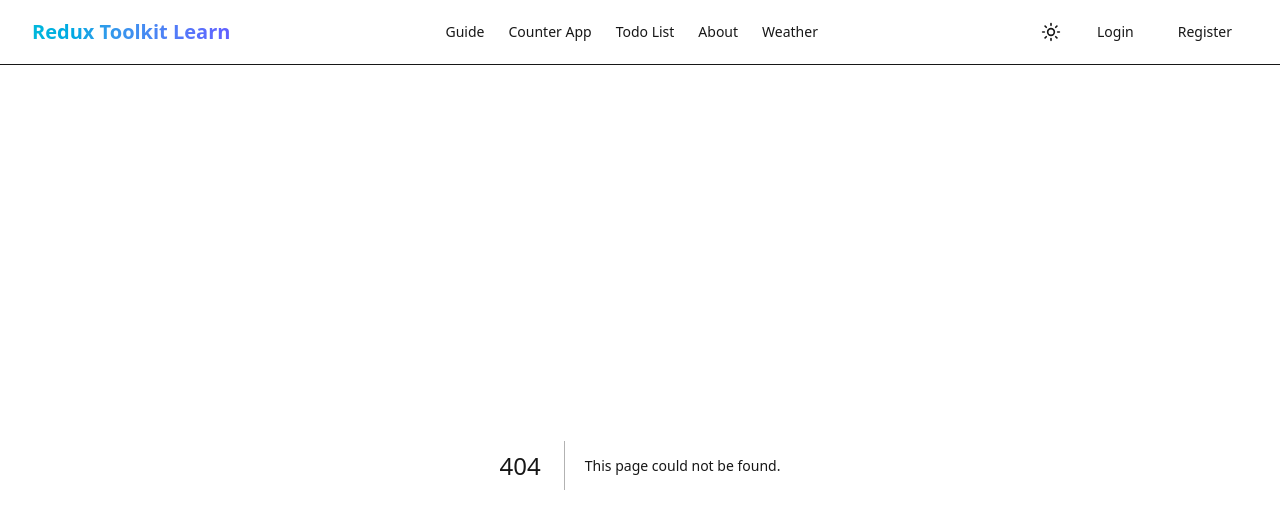
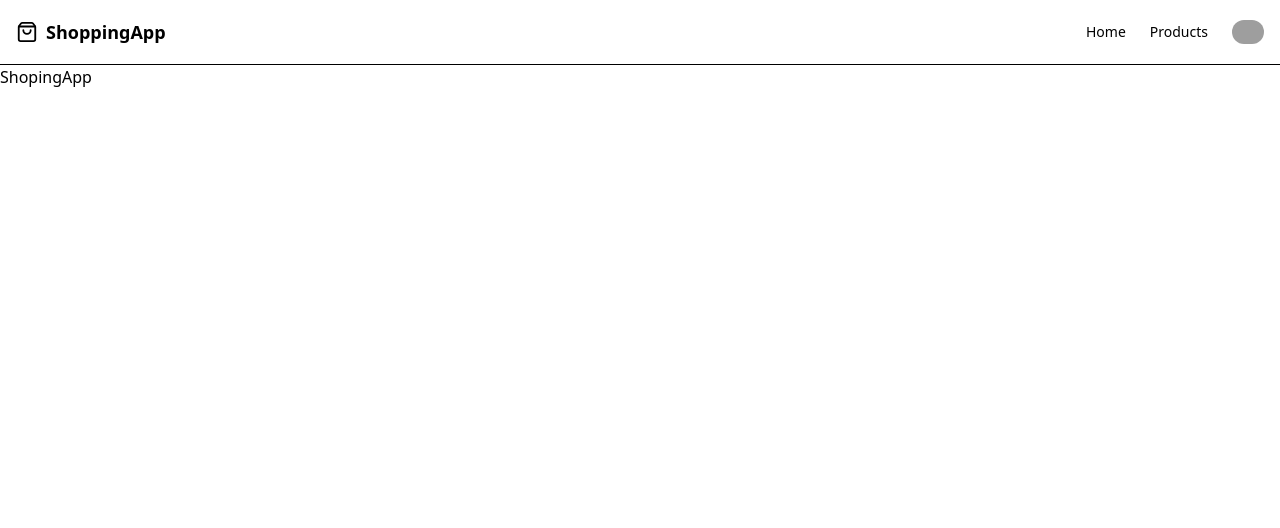
Before and after one commit to Sultanmia22/Learn-Redux-with-Next.js-TS, a Next.js app: page /shopingapp in a window 1280 px wide. Before the commit this address had no page. Shown: the top 528 px of the page. Built offline with nearby package versions, Linux system fonts and the light colour scheme; grey boxes are pictures that could not be loaded.

Commit message:
feat: add ShoppingApp layout, navbar, and fix weather card error

```diff
--- a/next.config.ts
+++ b/next.config.ts
@@ -8,6 +8,10 @@ const nextConfig: NextConfig = {
         hostname: 'openweathermap.org',
         pathname: '/img/**',
       },
+         {
+        protocol: "https",
+        hostname: "github.com",
+      },
     ],
   },
 };
--- /dev/null
+++ b/src/Components/Navbar/ConditionalNavbar.tsx
@@ -0,0 +1,15 @@
+// components/ConditionalNavbar.tsx
+"use client";
+import { usePathname } from "next/navigation";
+import Navbar from "./Navbar";
+
+const ConditionalNavbar = () => {
+  const pathname = usePathname();
+  const hideNavbar = pathname.startsWith("/shopingapp");
+
+  if (hideNavbar) return null;
+
+  return <Navbar />;
+};
+
+export default ConditionalNavbar;
--- a/src/Components/Navbar/Navbar.tsx
+++ b/src/Components/Navbar/Navbar.tsx
@@ -15,8 +15,9 @@ export default function Navbar() {
     { name: "Guide", href: "/" },
     { name: "Counter App", href: "/counter" },
     { name: "Todo List", href: "/todolist" },
+    { name: "Weather", href: "/weather" },
+    { name: "ShoppingApp", href: "/shopingapp" },
     { name: "About", href: "/about" },
-    { name: "Weather", href: "/weather" },
   ];
 
   return (
--- /dev/null
+++ b/src/Components/ShoppingApp/ShoppingNavbar.tsx
@@ -0,0 +1,58 @@
+// components/ShoppingNavbar.tsx
+"use client";
+
+import Link from "next/link";
+import Image from "next/image";
+import { usePathname } from "next/navigation";
+import { ShoppingBag } from "lucide-react";
+
+const navLinks = [
+  { label: "Home", href: "/shopingapp" },
+  { label: "Products", href: "/shopingapp/products" },
+];
+
+const ShoppingNavbar = () => {
+  const pathname = usePathname();
+
+  return (
+    <nav className="sticky top-0 z-50 w-full border-b border-border bg-background/95 backdrop-blur supports-[backdrop-filter]:bg-background/60">
+      <div className="max-w-7xl mx-auto px-4 h-16 flex items-center justify-between">
+
+        {/* Left: Logo */}
+        <Link href="/shopingapp" className="flex items-center gap-2 font-bold text-lg">
+          <ShoppingBag size={22} />
+          <span>ShoppingApp</span>
+        </Link>
+
+        {/* Right: Nav Links + Profile */}
+        <div className="flex items-center gap-6">
+          {navLinks.map(({ label, href }) => (
+            <Link
+              key={href}
+              href={href}
+              className={`text-sm font-medium transition-colors hover:text-foreground/80 ${
+                pathname === href
+                  ? "text-foreground"
+                  : "text-foreground/50"
+              }`}
+            >
+              {label}
+            </Link>
+          ))}
+
+          {/* Profile Image */}
+          <Image
+            src="https://github.com/shadcn.png"
+            alt="profile"
+            width={32}
+            height={32}
+            className="rounded-full cursor-pointer ring-2 ring-border hover:ring-foreground/30 transition"
+          />
+        </div>
+
+      </div>
+    </nav>
+  );
+};
+
+export default ShoppingNavbar;
--- a/src/Components/Weather/WeatherBanner.tsx
+++ b/src/Components/Weather/WeatherBanner.tsx
@@ -105,7 +105,7 @@ const WeatherBanner = () => {
               <ArrowLeft size={16} /> Search Another City
             </button>
 
-            <WeatherCard weatherData={weatherData} />
+            {weatherData && <WeatherCard weatherData={weatherData} />}
           </div>
 
         </div>
--- a/src/Components/Weather/WeatherCard.tsx
+++ b/src/Components/Weather/WeatherCard.tsx
@@ -18,7 +18,15 @@ interface WeatherCardProps {
 }
 
 const WeatherCard = ({ weatherData }: WeatherCardProps) => {
-  if (!weatherData) return null;
+    if (
+    !weatherData ||
+    !weatherData.sys ||
+    !weatherData.main ||
+    !weatherData.weather ||
+    !weatherData.wind
+  ) {
+    return null;
+  }
 
   const {
     name,
--- /dev/null
+++ b/src/app/(ShopingApp)/layout.tsx
@@ -0,0 +1,15 @@
+import ShoppingNavbar from '@/Components/ShoppingApp/ShoppingNavbar'
+import React from 'react'
+
+const ShopingAppLayout = ({children}:{children:React.ReactNode}) => {
+  return (
+    <>
+    <ShoppingNavbar />
+      <main>
+          {children}
+      </main>
+    </>
+  )
+}
+
+export default ShopingAppLayout
--- /dev/null
+++ b/src/app/(ShopingApp)/shopingapp/page.tsx
@@ -0,0 +1,9 @@
+import React from 'react'
+
+const ShopingApp = () => {
+  return (
+    <div>ShopingApp</div>
+  )
+}
+
+export default ShopingApp
--- a/src/app/layout.tsx
+++ b/src/app/layout.tsx
@@ -2,7 +2,7 @@ import type { Metadata } from "next";
 import { Geist, Geist_Mono } from "next/font/google";
 import "./globals.css";
 import StoreProvider from "@/lib/reduxProvider/StoreProvider";
-import Navbar from "@/Components/Navbar/Navbar";
+import ConditionalNavbar from "@/Components/Navbar/ConditionalNavbar";
 
 const geistSans = Geist({
   variable: "--font-geist-sans",
@@ -32,7 +32,7 @@ export default function RootLayout({
     >
       <body className="min-h-full flex flex-col">
         <StoreProvider>
-          <Navbar />
+          <ConditionalNavbar />
           {children}
         </StoreProvider>
       </body>
```
